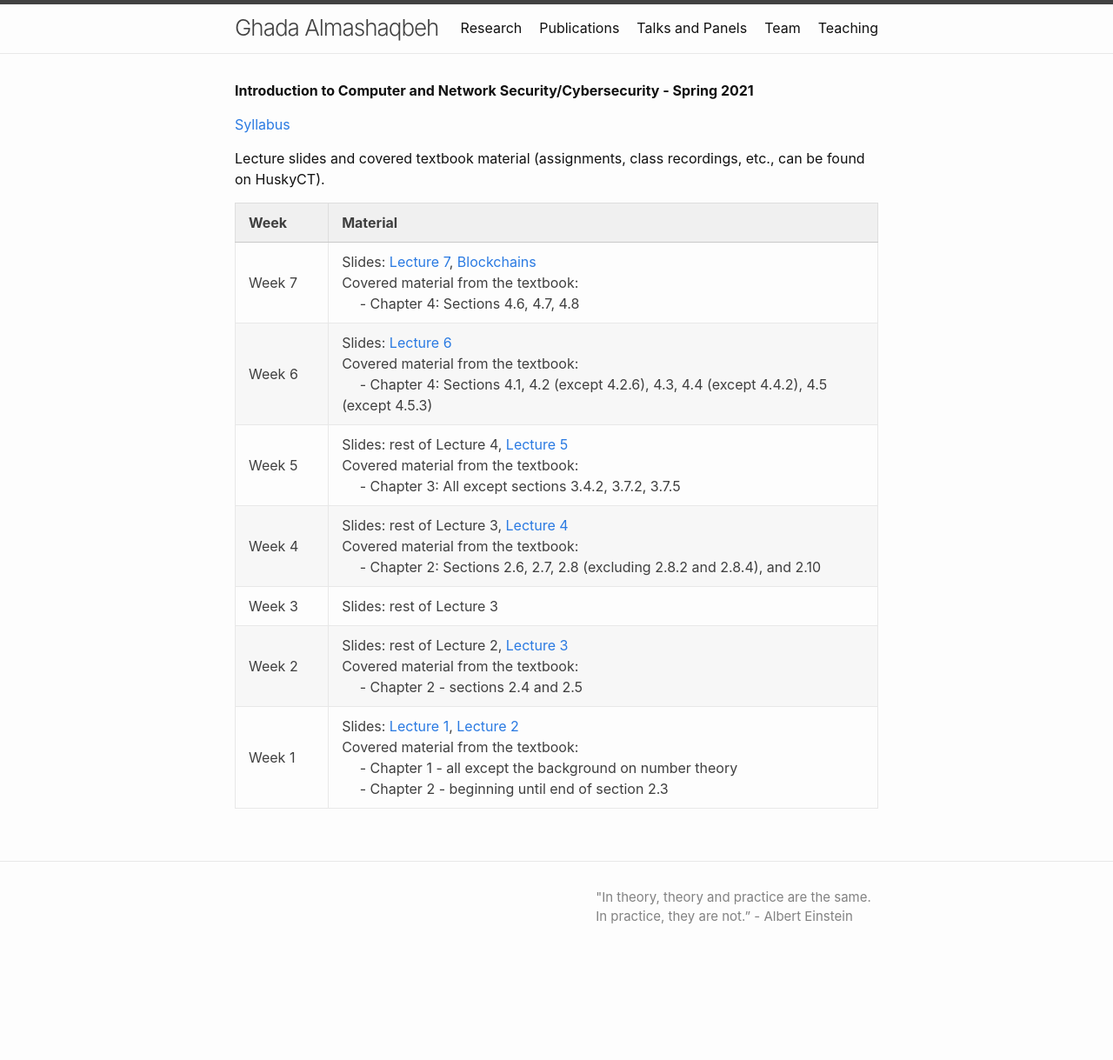
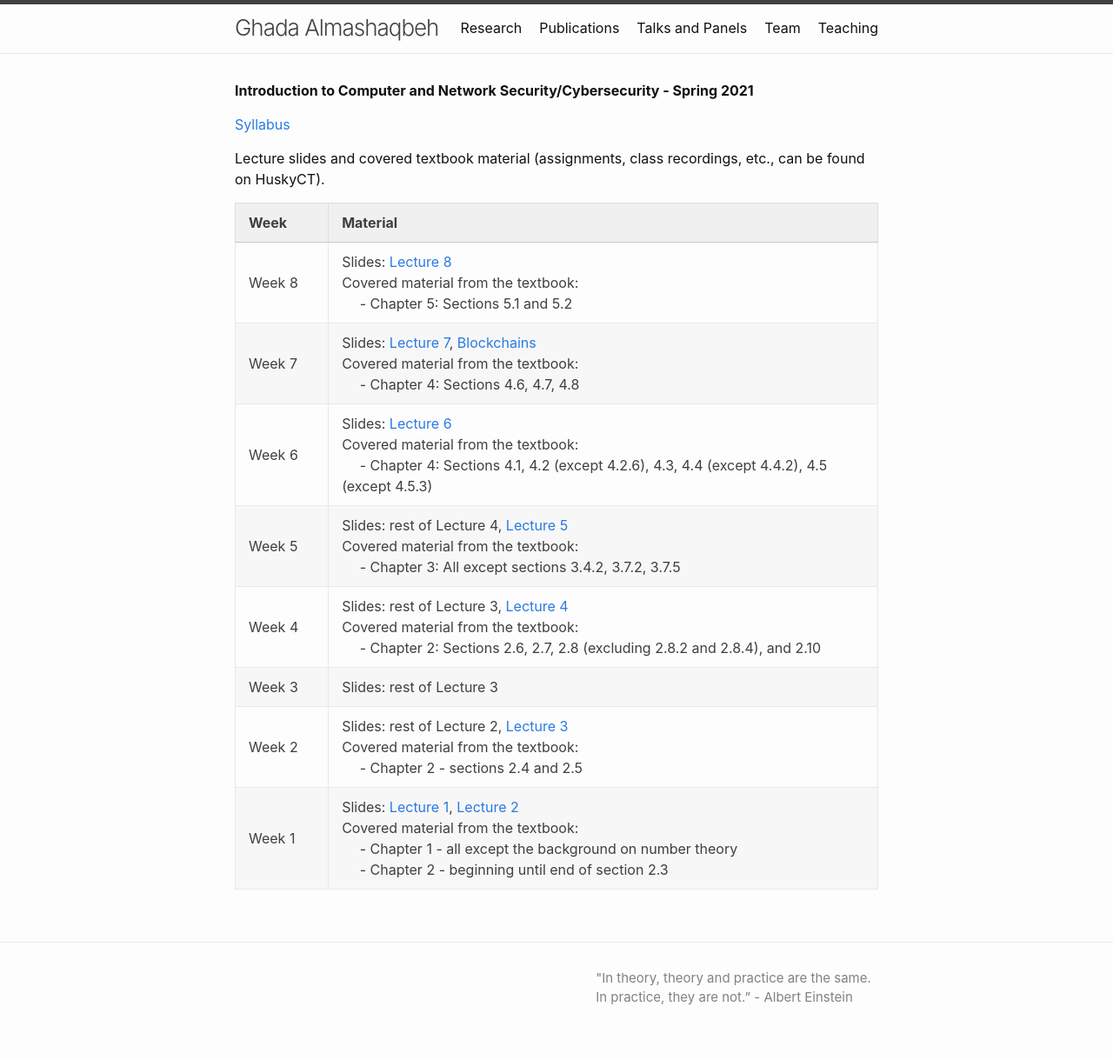
Before and after one commit to GhadaAlmashaqbeh/GhadaAlmashaqbeh.github.io, a Jekyll site: the page built from courses/cse3400-s2021/index.md, in a window 1280 px wide. Shown: the whole page at 87% size. Built offline with Jekyll 4.4.1, drawn with Linux system fonts in a browser that asks for light colours; before the commit the page ends 1126 px from its top, so only the background shows below that.

Commit message:
add lecture 8

```diff
--- a/courses/cse3400-s2021/index.md
+++ b/courses/cse3400-s2021/index.md
@@ -10,6 +10,7 @@ Lecture slides and covered textbook material (assignments, class recordings, etc
 
 | Week&emsp;&emsp;| Material           |
 |----------|--------------------|
+| Week 8 | Slides: [Lecture 8](./lecture8.pdf) <br/> Covered material from the textbook: <br/> &emsp; - Chapter 5: Sections 5.1 and 5.2 |
 | Week 7 | Slides: [Lecture 7](./lecture7.pdf), [Blockchains](./blockchains.pdf) <br/> Covered material from the textbook: <br/> &emsp; - Chapter 4: Sections 4.6, 4.7, 4.8 |
 | Week 6 | Slides: [Lecture 6](./lecture6.pdf) <br/> Covered material from the textbook: <br/> &emsp; - Chapter 4: Sections 4.1, 4.2 (except 4.2.6), 4.3, 4.4 (except 4.4.2), 4.5 (except 4.5.3) |
 | Week 5 | Slides: rest of Lecture 4, [Lecture 5](./lecture5.pdf) <br/> Covered material from the textbook: <br/> &emsp; - Chapter 3: All except sections 3.4.2, 3.7.2, 3.7.5 |
```
Also changed, not shown: 8 other files.
